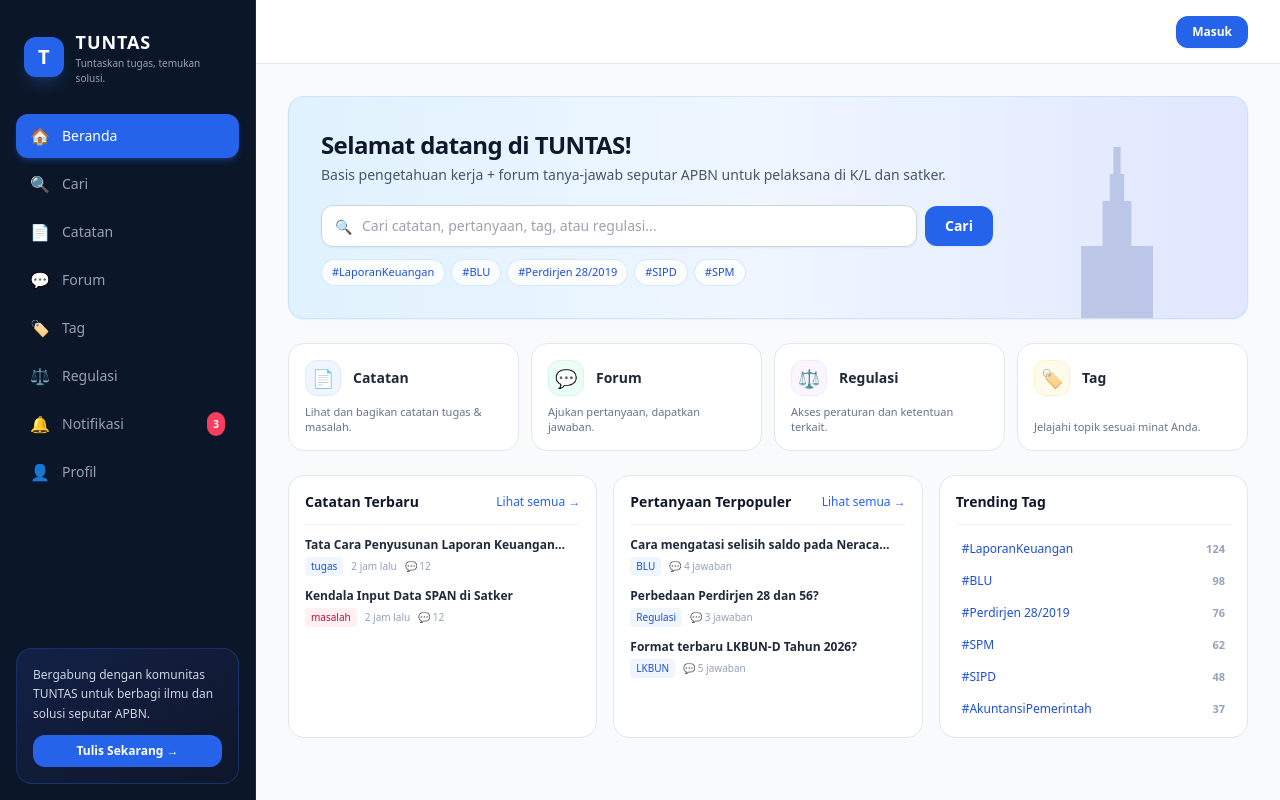
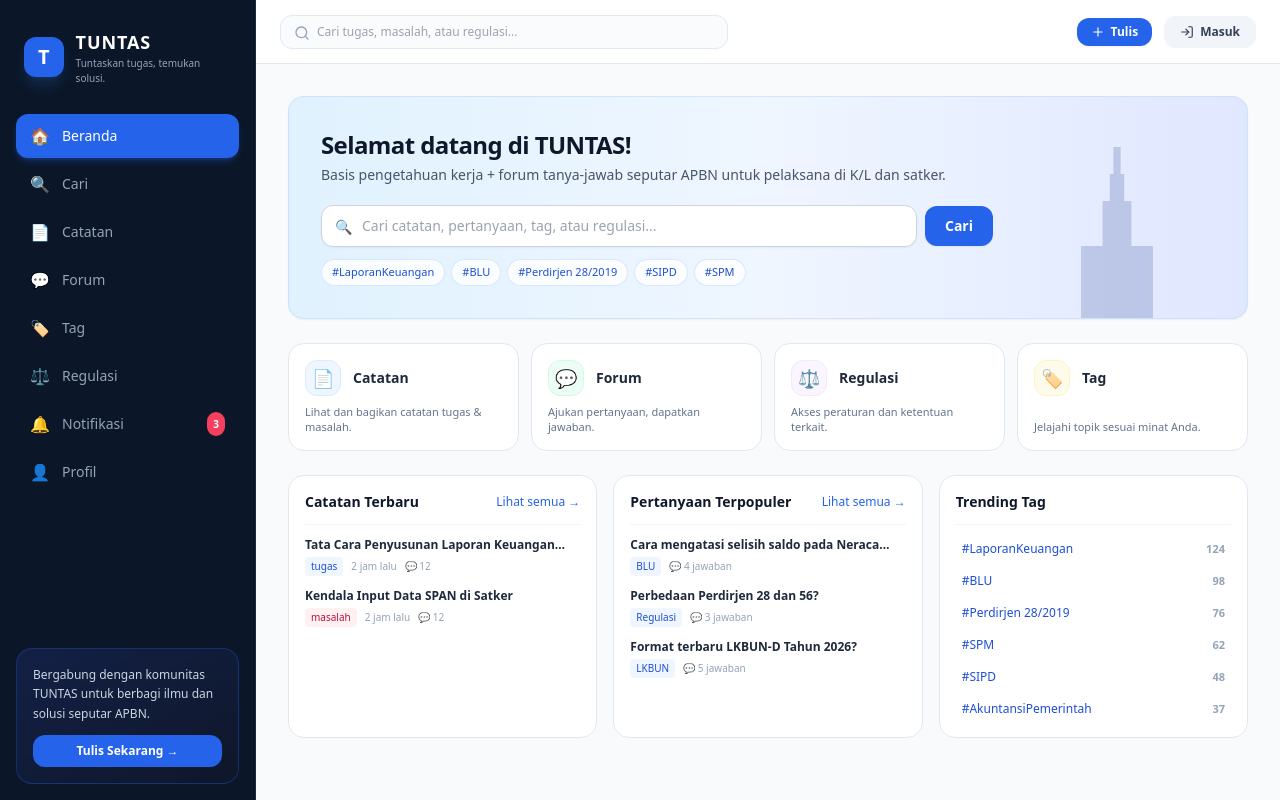
Before and after one commit to kumbrangk-svg/tuntas_forum, a Next.js app: page / in a window 1280 px wide. Built offline with nearby package versions, Linux system fonts and the light colour scheme; no server answers; the database is empty.

Commit message:
Update TopHeader.tsx

```diff
--- a/src/components/layout/TopHeader.tsx
+++ b/src/components/layout/TopHeader.tsx
@@ -1,46 +1,75 @@
 import Link from "next/link";
 import { getUser } from "@/lib/auth";
+import { Search, Bell, Plus, LogIn } from "lucide-react";
 
 export async function TopHeader() {
   const user = await getUser();
+  const displayName = user?.user_metadata?.display_name || user?.email?.split("@")[0] || "Member";
+  const initials = displayName.slice(0, 2).toUpperCase();
 
   return (
-    <header className="h-16 bg-white border-b border-slate-200 px-4 md:px-8 flex items-center justify-between sticky top-0 z-30">
-      {/* Mobile Brand */}
+    <header className="h-16 bg-white/95 backdrop-blur border-b border-slate-200 px-4 md:px-6 flex items-center justify-between sticky top-0 z-30 shrink-0">
+      {/* Mobile Brand (Hanya tampil di HP) */}
       <div className="flex md:hidden items-center gap-2">
-        <div className="w-8 h-8 rounded-lg bg-blue-600 flex items-center justify-center text-white font-bold text-sm">
+        <div className="w-8 h-8 rounded-lg bg-blue-600 flex items-center justify-center text-white font-bold text-sm shadow-sm">
           T
         </div>
         <span className="font-extrabold text-slate-900 tracking-wide">TUNTAS</span>
       </div>
 
-      {/* Desktop Search Bar Filler */}
-      <div className="hidden md:block w-96" />
+      {/* Quick Search Header (Desktop) - Mengisi ruang tengah agar fit */}
+      <div className="hidden md:flex items-center flex-1 max-w-md mr-4">
+        <form action="/cari" method="GET" className="relative w-full">
+          <Search className="absolute left-3.5 top-2.5 h-4 w-4 text-slate-400" />
+          <input
+            name="q"
+            type="search"
+            placeholder="Cari tugas, masalah, atau regulasi..."
+            className="w-full rounded-xl border border-slate-200 bg-slate-50/80 pl-9 pr-4 py-2 text-xs focus:bg-white focus:outline-none focus:ring-2 focus:ring-blue-600 focus:border-transparent transition"
+          />
+        </form>
+      </div>
 
-      {/* Profile & Notifications */}
-      <div className="flex items-center gap-3">
+      {/* Sisi Kanan: Aksi & Profil */}
+      <div className="flex items-center gap-3 ml-auto">
+        <Link
+          href="/tulis"
+          className="hidden sm:inline-flex items-center gap-1.5 px-3.5 py-1.5 bg-blue-600 hover:bg-blue-700 text-white rounded-xl text-xs font-semibold shadow-sm transition"
+        >
+          <Plus className="h-3.5 w-3.5" />
+          <span>Tulis</span>
+        </Link>
+
         {user ? (
-          <div className="flex items-center gap-3">
-            <Link href="/notifikasi" className="relative p-2 text-slate-500 hover:text-slate-800">
-              <span className="text-lg">🔔</span>
+          <div className="flex items-center gap-2 sm:gap-3 pl-2 sm:border-l sm:border-slate-200">
+            <Link
+              href="/notifikasi"
+              aria-label="Notifikasi"
+              className="relative p-2 text-slate-500 hover:text-slate-800 hover:bg-slate-100 rounded-xl transition"
+            >
+              <Bell className="h-4 w-4" />
               <span className="absolute top-1.5 right-1.5 w-2 h-2 bg-rose-500 rounded-full" />
             </Link>
-            <Link href="/pengaturan" className="flex items-center gap-2.5">
-              <div className="w-9 h-9 rounded-full bg-blue-700 text-white flex items-center justify-center font-bold text-xs shadow-sm">
-                AS
+
+            <Link href="/pengaturan" className="flex items-center gap-2 hover:opacity-85 transition">
+              <div className="w-8 h-8 rounded-full bg-blue-700 text-white flex items-center justify-center font-bold text-xs shadow-sm ring-2 ring-blue-100">
+                {initials}
               </div>
-              <div className="hidden sm:block text-left">
-                <p className="text-xs font-bold text-slate-800 leading-none">Andi Santoso</p>
-                <p className="text-[10px] text-slate-500 mt-0.5">Member</p>
+              <div className="hidden lg:block text-left">
+                <p className="text-xs font-semibold text-slate-800 leading-tight truncate max-w-[120px]">
+                  {displayName}
+                </p>
+                <p className="text-[10px] text-slate-500">Anggota</p>
               </div>
             </Link>
           </div>
         ) : (
           <Link
             href="/masuk"
-            className="px-4 py-2 bg-blue-600 hover:bg-blue-700 text-white rounded-xl text-xs font-semibold shadow-sm transition"
+            className="inline-flex items-center gap-1.5 px-4 py-2 bg-slate-100 hover:bg-slate-200 text-slate-700 rounded-xl text-xs font-semibold transition"
           >
-            Masuk
+            <LogIn className="h-3.5 w-3.5" />
+            <span>Masuk</span>
           </Link>
         )}
       </div>
```
